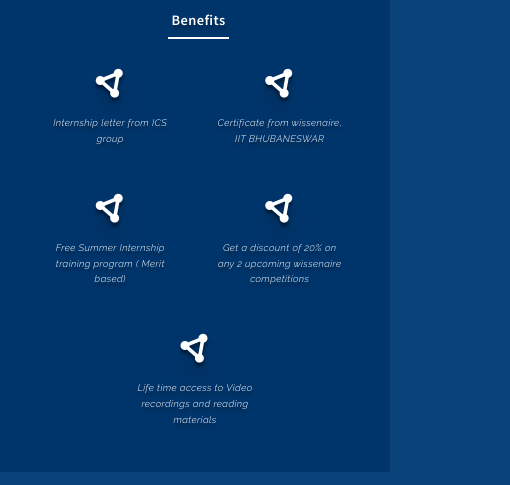
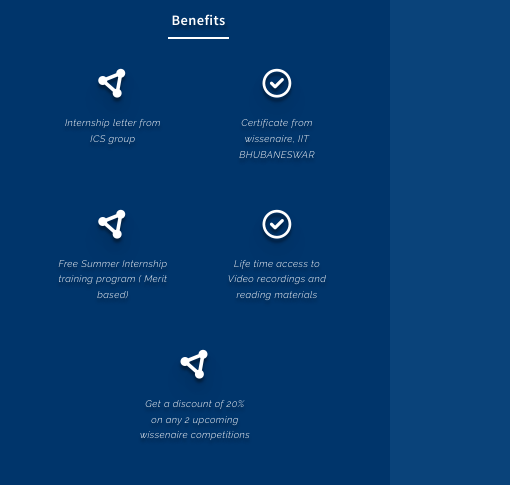
Before and after one commit to PrakashMohaldar/temporary_repo, a plain HTML site: page index.html in a window 390 px wide. Shown: the part 2278-2763 px from the top of the page, 510 px wide, since content can reach past the window. Drawn offline with nearby package versions, Linux system fonts and the light colour scheme.

Commit message:
final commit

```diff
--- a/assets/css/main.css
+++ b/assets/css/main.css
@@ -4352,7 +4352,7 @@ input, select, textarea {
 		transform: translateX(10%);
 	}
 	.benefits .info .points{
-		width: 9rem;
+		width: 8rem;
 		padding: .5rem;
 	}
 	.benefits .info .points p{
--- a/index.html
+++ b/index.html
@@ -1247,7 +1247,7 @@
 										<p>Internship letter from ICS group</p>
 									</div>
 									<div class="points">
-										<i class="fa-solid fa-circle-nodes"></i>
+										<i class="fa-regular fa-circle-check"></i>
 										<p>Certificate from wissenaire, IIT BHUBANESWAR</p>
 									</div>
 									<div class="points">
@@ -1255,12 +1255,12 @@
 										<p>Free Summer Internship  training program  ( Merit based)</p>
 									</div>
 									<div class="points">
-										<i class="fa-solid fa-circle-nodes"></i>
-										<p>Get a discount of 20% on  any 2 upcoming wissenaire competitions</p>
+										<i class="fa-regular fa-circle-check"></i>
+										<p>Life time access to Video recordings and reading materials</p>
 									</div>
 									<div class="points">
 										<i class="fa-solid fa-circle-nodes"></i>
-										<p>Life time access to Video recordings and reading materials</p>
+										<p>Get a discount of 20% on  any 2 upcoming wissenaire competitions</p>
 									</div>
 								</div>
 					</section>
```
